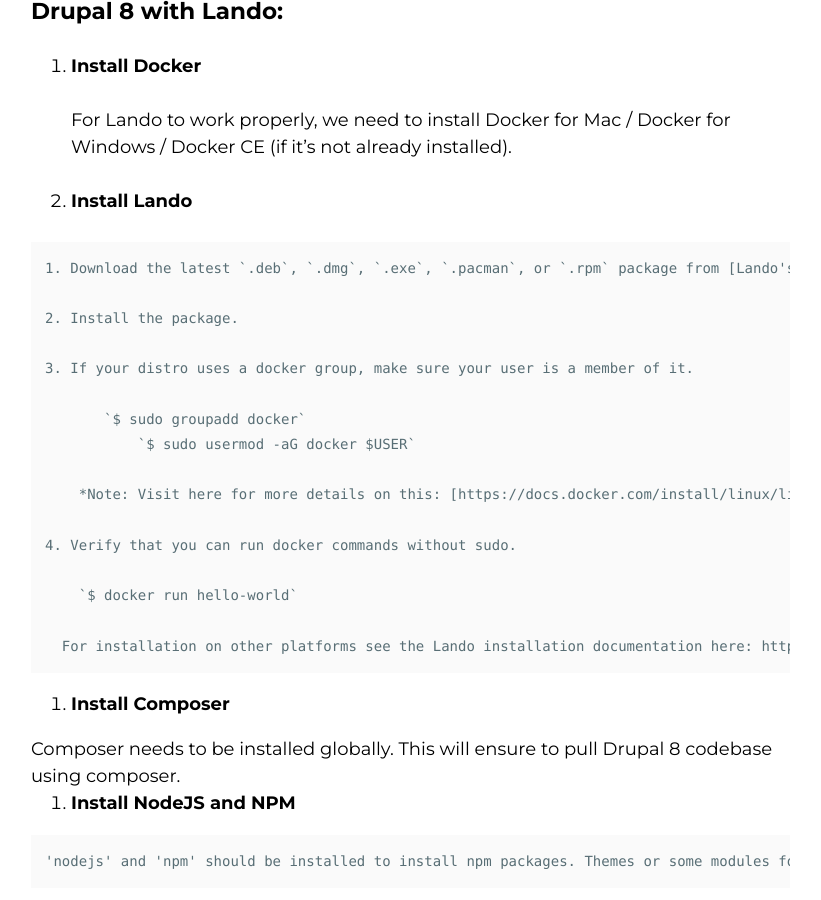
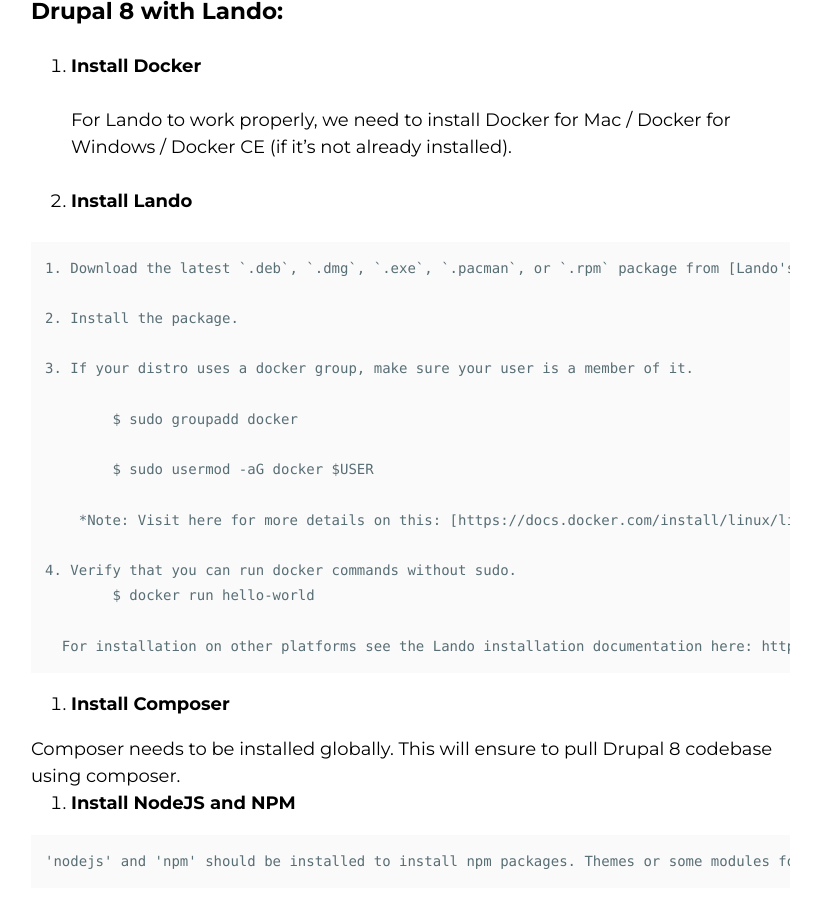
Before and after one commit to bhooraj/bhooraj-blog, a Jekyll site: the page built from _posts/2019-07-31-development-evironment-for-drupal-8-with-lando.md, in a window 1280 px wide and 900 px high, scrolled down 1141 px. Shown: the whole window, without its empty margins (344-1165 px from the left). Built offline with Jekyll 4.4.1, drawn with Linux system fonts in a browser that asks for light colours; nearby versions of some CDN libraries; some web fonts are replaced.

```diff
--- a/_posts/2019-07-31-development-evironment-for-drupal-8-with-lando.md
+++ b/_posts/2019-07-31-development-evironment-for-drupal-8-with-lando.md
@@ -30,14 +30,14 @@ Moreover, it runs as 'an abstraction layer' to spin up docker containers with sa
 
 	3. If your distro uses a docker group, make sure your user is a member of it.
 
-           `$ sudo groupadd docker`
-      	   `$ sudo usermod -aG docker $USER`
+		$ sudo groupadd docker
+
+		$ sudo usermod -aG docker $USER
 
 	    *Note: Visit here for more details on this: [https://docs.docker.com/install/linux/linux-postinstall/](https://docs.docker.com/install/linux/linux-postinstall/)*
 
 	4. Verify that you can run docker commands without sudo.
-
-	    `$ docker run hello-world`
+		$ docker run hello-world
 
       For installation on other platforms see the Lando installation documentation here: https://docs.devwithlando.io/installation/installing.html
 
```
